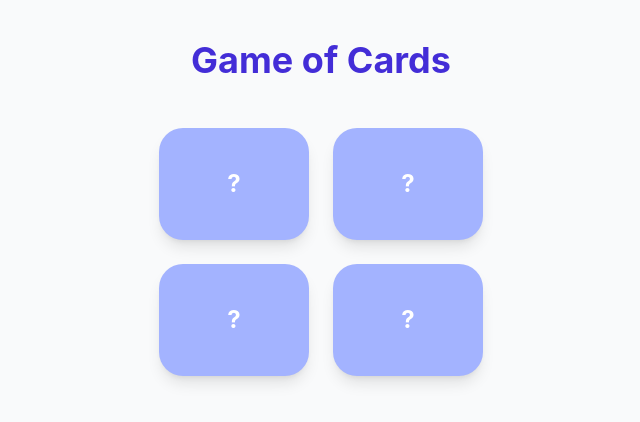
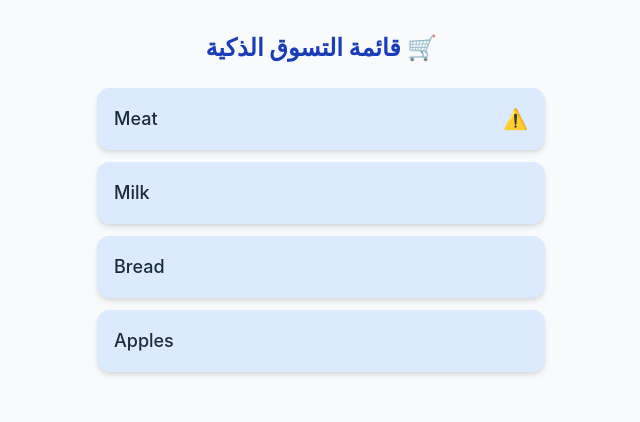
Before and after one commit to zahraadev/my-react-app, a React (Vite) app: page / in a window 1280 px wide. Shown: the top 422 px of the page, without its empty margins (319-959 px from the left). Built offline with nearby package versions, Linux system fonts and the light colour scheme.

Commit message:
قائمة تسوق تافهة

```diff
--- a/src/App.tsx
+++ b/src/App.tsx
@@ -92,7 +92,7 @@ export default function App(){
 
 }*/
 
-
+/*
 import React, { useState } from "react";
 import Main from "./components/Main"; // تأكدي إن المسار صح حسب مجلدج
 
@@ -125,7 +125,7 @@ export default function Game() {
     <div className="min-h-screen bg-gray-50 flex flex-col items-center py-10 font-sans">
       <h1 className="text-4xl text-indigo-700 font-bold mb-12">Game of Cards</h1>
 
-      {/* شبكة المربعات (صفين وعمودين) */}
+      {/* شبكة المربعات (صفين وعمودين) *//*
       <div className="grid grid-cols-2 gap-6">
         {cards.map((card) => (
           <Main
@@ -138,4 +138,93 @@ export default function Game() {
       </div>
     </div>
   );
+}*/
+/*
+import { useState } from "react";
+import Names from "./components/Names";
+
+interface NamesMain {
+  id: number;
+  name: string;
+  isActive: boolean;
 }
+
+export default function App(){
+
+  const[names, setnames] = useState<NamesMain[]>([
+    {id:1,name: "ali", isActive: false},
+    {id:2,name: "zahraa", isActive: false},
+    {id:3,name: "asraa", isActive: false},
+    {id:4,name: "ahmed", isActive: false},
+    {id:5,name: "alan", isActive: false},
+  ])
+
+  const handleToggle = (id: number)=>{
+    setnames(names.map(name => name.id === id ?{...name, isActive: !name.isActive}: name));
+
+  }
+
+  return(
+    <div className="min-h-screen bg-gray-50 flex flex-col items-center py-10 font-sans">
+      {names.map(name =>(
+        <Names
+        key={name.id}
+        name={name.name}
+        isActive={name.isActive}
+        onToggle={()=> handleToggle(name.id)}
+        />
+      ))}
+    </div>
+  )
+}*/
+
+import { useState } from "react";
+import Bought from "./components/Bought";
+
+// تعريف شكل العنصر الواحد في المصفوفة
+interface Item {
+  id: number;
+  name: string;
+  isBought: boolean;
+}
+
+export default function App() {
+  // 1. المصفوفة (المخزن)
+  const [items, setItems] = useState<Item[]>([
+    { id: 1, name: "Meat", isBought: false },
+    { id: 2, name: "Milk", isBought: false },
+    { id: 3, name: "Bread", isBought: false },
+    { id: 4, name: "Apples", isBought: false },
+  ]);
+
+  // 2. دالة التغيير (المنطق)
+  const handleToggle = (id: number) => {
+    setItems(
+      items.map((item) =>
+        item.id === id ? { ...item, isBought: !item.isBought } : item
+      )
+    );
+  };
+
+  return (
+    <div className="min-h-screen bg-gray-50 p-8 flex justify-center">
+      <div className="w-full max-w-md">
+        <h1 className="text-2xl font-bold text-center text-blue-800 mb-6">
+          قائمة التسوق الذكية 🛒
+        </h1>
+
+        <div className="flex flex-col">
+          {/* 3. ماكنة الطباعة (الـ map) */}
+          {items.map((item) => (
+            <Bought
+              key={item.id}
+              name={item.name}
+              isBought={item.isBought}
+              onToggle={() => handleToggle(item.id)}
+            />
+          ))}
+        </div>
+      </div>
+    </div>
+  );
+}
--- /dev/null
+++ b/src/components/Bought.tsx
@@ -0,0 +1,25 @@
+interface itemsProps{
+    name: string;
+    isBought: boolean;
+    onToggle: ()=> void;
+}
+export default function ShoppingItem({ name, isBought, onToggle }: itemsProps) {
+  return (
+    <div
+      onClick={onToggle}
+      className={`flex justify-between items-center p-4 mb-3 border rounded-xl cursor-pointer transition-all duration-300
+        ${isBought ? 'bg-gray-100 border-gray-300 opacity-60' : 'bg-blue-100 border-blue-100 shadow-md hover:scale-[1.01]'}`}
+    >
+      {/* جهة الاسم مع شرط الخط */}
+      <span className={`text-lg ${isBought ? 'line-through text-gray-500' : 'text-gray-800 font-medium'}`}>
+        {name}
+      </span>
+
+      {/* جهة الإيموجي (شرط اللحم وشرط الصح) */}
+      <div className="flex items-center gap-2 text-xl">
+        {name === "Meat" && <span>⚠️</span>}
+        {isBought && <span>✅</span>}
+      </div>
+    </div>
+  );
+}
--- a/src/components/Main.tsx
+++ b/src/components/Main.tsx
@@ -1,4 +1,4 @@
-import React from "react";
+/*import React from "react";
 
 // تعريف البيانات اللي يحتاجها المكون من الأب
 interface mainProps {
@@ -15,7 +15,7 @@ export default function Main({ isVisible, onFilp, text }: mainProps) {
       className="py-10 px-12 bg-indigo-300 rounded-3xl text-white font-bold text-2xl shadow-lg transition-all hover:bg-indigo-400 min-w-[150px]"
     >
       {/* إذا الحالة true يظهر النص، إذا false يظهر علامة استفهام */}
-      {isVisible ? text : "?"}
+      /*{isVisible ? text : "?"}
     </button>
   );
 }
```
